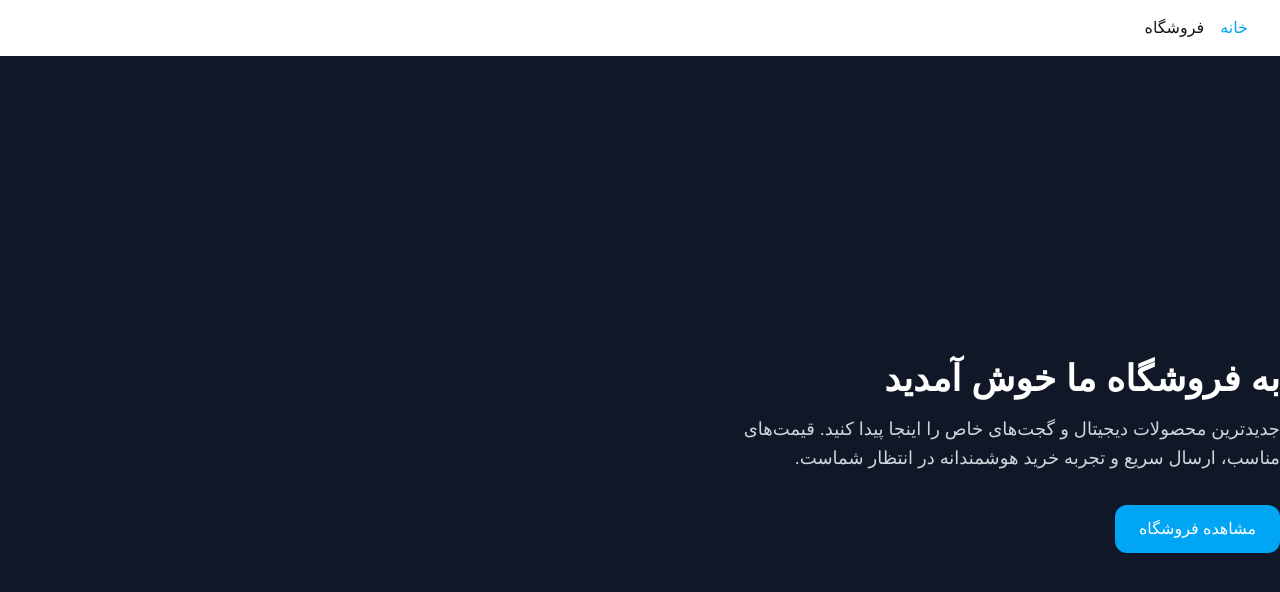
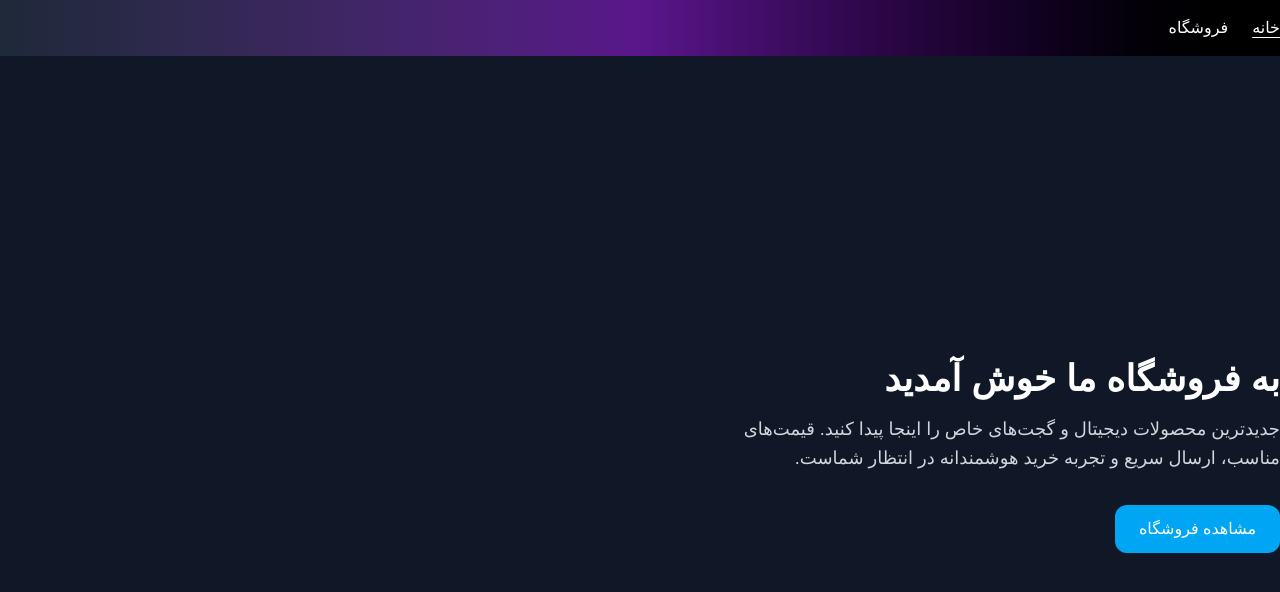
Before and after one commit to shakiba-vakili/Shop, a Next.js app: page / in a window 1280 px wide. Shown: the top 592 px of the page. Built offline with nearby package versions, Linux system fonts and the light colour scheme.

Commit message:
update Navbar to dark purple theme with hover and active states

```diff
--- a/src/components/Navbar.tsx
+++ b/src/components/Navbar.tsx
@@ -5,22 +5,31 @@ import { usePathname } from 'next/navigation'
 import Container from './Container'
 
 function Navbar() {
-    const pathname = usePathname()
+  const pathname = usePathname()
   const navLinks = [
     { href: '/', title: 'خانه' },
     { href: '/store', title: 'فروشگاه' },
   ]
 
   return (
-    <nav className='shadow p-4'>
-        <Container>
-        <div className="flex flex-row-reverse">
-      {navLinks.map((item) => (
-        <Link key={item.href} className={`mr-4 ${pathname === item.href ? "text-sky-500" : ""}`} href={item.href}>
-          {item.title}
-        </Link>
-      ))}
-      </div>
+    <nav className="bg-gradient-to-r from-gray-800 via-purple-900 to-black shadow-md py-4">
+      <Container>
+        <div className="flex flex-row-reverse items-center">
+          {navLinks.map((item) => {
+            const isActive = pathname === item.href
+            return (
+              <Link
+                key={item.href}
+                href={item.href}
+                className={`ml-6 text-white font-medium transition-colors duration-300 hover:text-purple-400 ${
+                  isActive ? 'text-purple-500 underline underline-offset-4' : ''
+                }`}
+              >
+                {item.title}
+              </Link>
+            )
+          })}
+        </div>
       </Container>
     </nav>
   )
```
